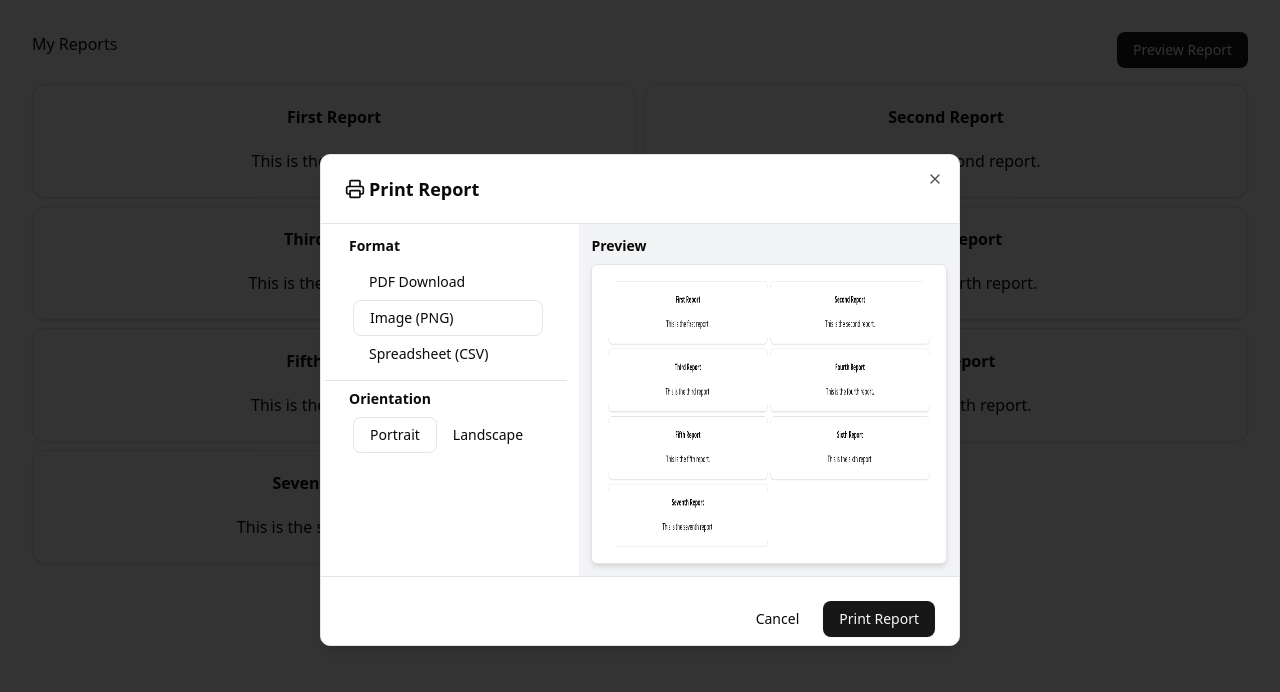
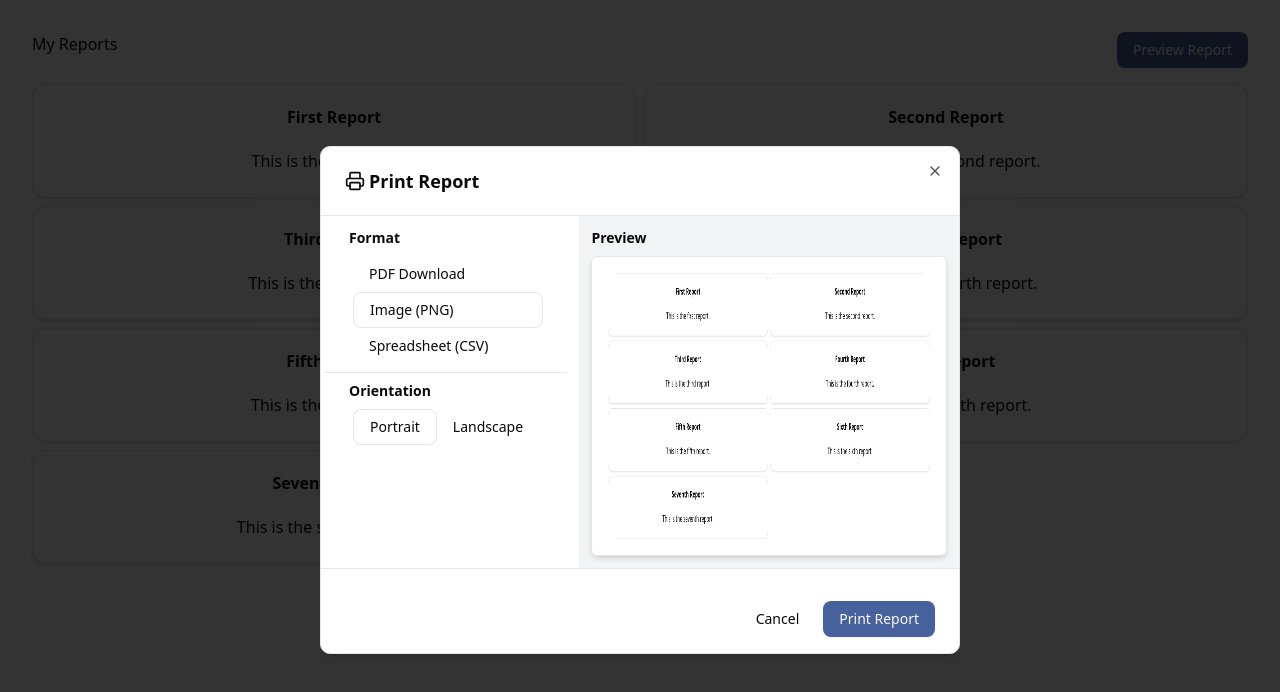
Before and after one commit to kennethlili/modal-preview, a React (Vite) app: page / in a window 1280 px wide. Both pictures are taken after a click on the button "Preview Report". Shown: the top 692 px of the page. Built offline with nearby package versions, Linux system fonts and the light colour scheme.

Commit message:
fix(UI): adjust dialog footer padding and update primary color variable

```diff
--- a/src/components/ui/dialog.tsx
+++ b/src/components/ui/dialog.tsx
@@ -98,7 +98,7 @@ function DialogFooter({ className, ...props }: React.ComponentProps<"div">) {
     <div
       data-slot="dialog-footer"
       className={cn(
-        "flex flex-col-reverse gap-2 sm:flex-row sm:justify-end py-2 px-6",
+        "flex flex-col-reverse gap-2 sm:flex-row sm:justify-end py-4 px-6",
         className
       )}
       {...props}
--- a/src/index.css
+++ b/src/index.css
@@ -11,7 +11,7 @@
   --card-foreground: oklch(0.145 0 0);
   --popover: oklch(1 0 0);
   --popover-foreground: oklch(0.145 0 0);
-  --primary: oklch(0.205 0 0);
+  --primary: oklch(50% 0.1 265);
   --primary-foreground: oklch(0.985 0 0);
   --secondary: oklch(0.97 0 0);
   --secondary-foreground: oklch(0.205 0 0);
```
